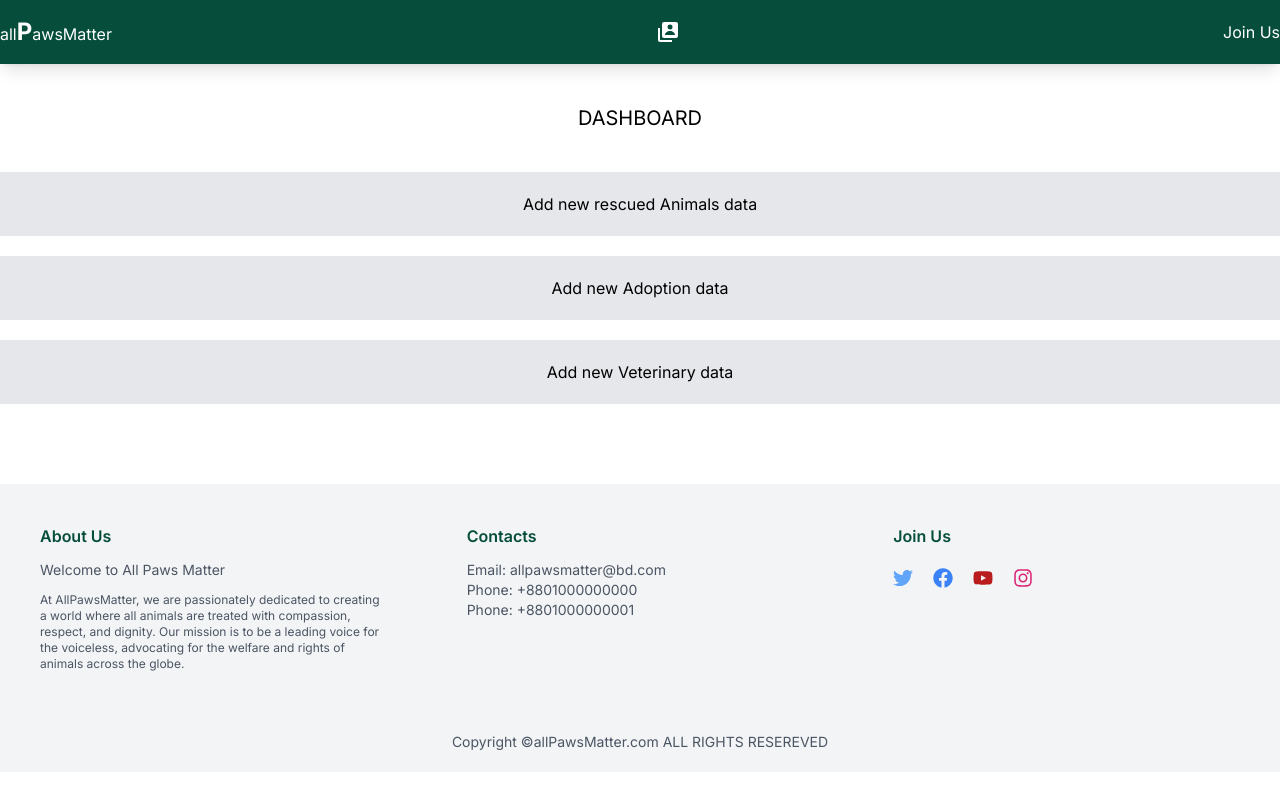
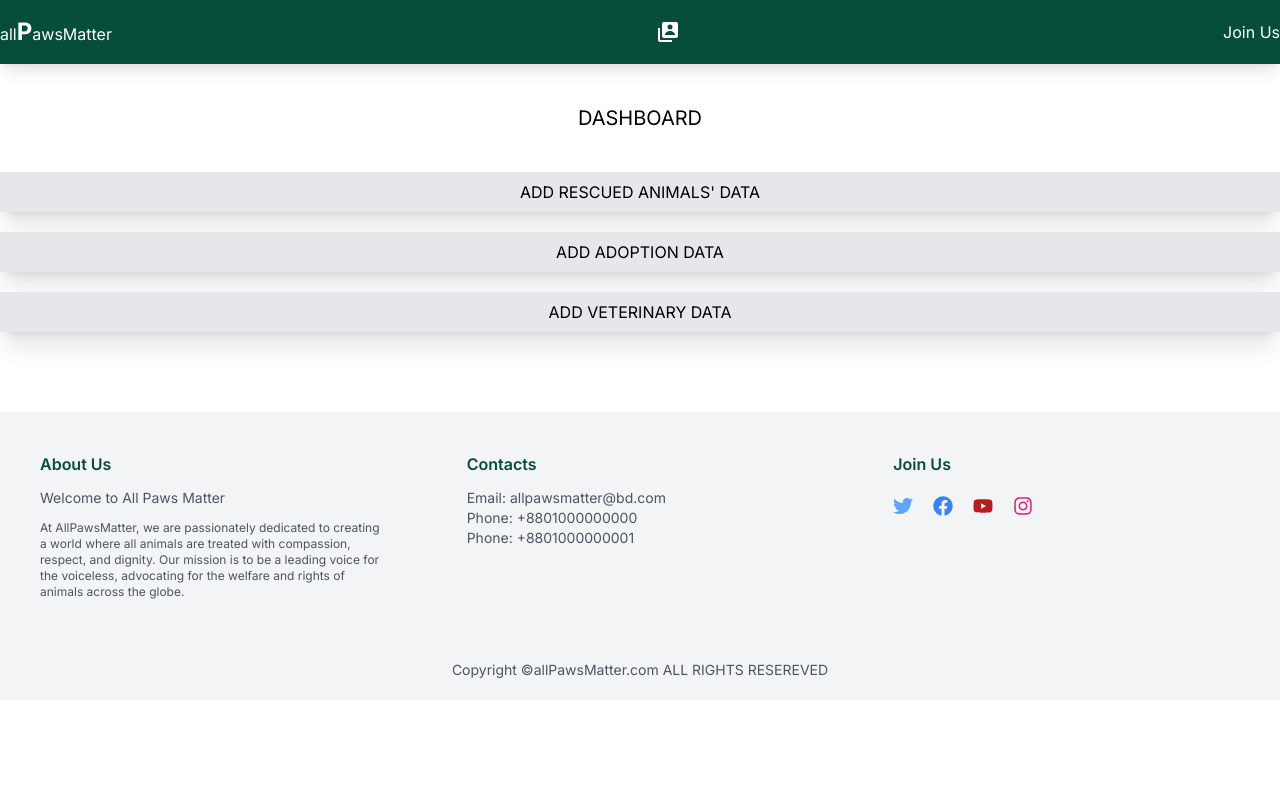
Before and after one commit to Aniqa4/All-Paws-Matter, a Next.js app: page /dashboard in a window 1280 px wide. Shown: the top 788 px of the page. Built offline with nearby package versions, Linux system fonts and the light colour scheme.

Commit message:
fixed bugs

```diff
--- a/app/dashboard/page.tsx
+++ b/app/dashboard/page.tsx
@@ -27,21 +27,21 @@ export default function Page() {
         <Title title='dashboard' />
         <div className='container mx-auto mb-20'>
           <div onClick={()=>handleOpen()} className='mb-5'>
-            <p className='text-center bg-gray-200 py-5 hover:bg-gray-100'>Add new rescued Animals data</p>
+            <p className='text-center bg-gray-200 py-2 hover:bg-gray-100 shadow-xl uppercase'>Add rescued Animals&apos; data</p>
             <div className={open===true?'':'hidden'}><RescuedAnimal/>
             </div>
           </div>
             <button onClick={()=>setOpen(false)}
             className={open===false?'hidden':'bg-red-700 text-white px-3 py-1 font-semibold flex mx-auto my-2'}>Close</button>
           <div onClick={()=>handleOpenTwo()} className='mb-5'>
-            <p className='text-center bg-gray-200 py-5  hover:bg-gray-100'>Add new Adoption data</p>
+            <p className='text-center bg-gray-200 py-2  hover:bg-gray-100 shadow-xl uppercase'>Add Adoption data</p>
             <div className={openTwo===true?'':'hidden'}><AnimalForAdoption/>
             </div>
           </div>
             <button onClick={()=>setOpenTwo(false)}
             className={openTwo===false?'hidden':'bg-red-700 text-white px-3 py-1 font-semibold flex mx-auto my-2'}>Close</button>
           <div onClick={()=>handleOpenThree()} className='mb-5'>
-            <p className='text-center bg-gray-200 py-5  hover:bg-gray-100'>Add new Veterinary data</p>
+            <p className='text-center bg-gray-200 py-2  hover:bg-gray-100 shadow-xl uppercase'>Add Veterinary data</p>
             <div className={openThree===true?'':'hidden'}><AddVets/>
             </div>
           </div>
```
